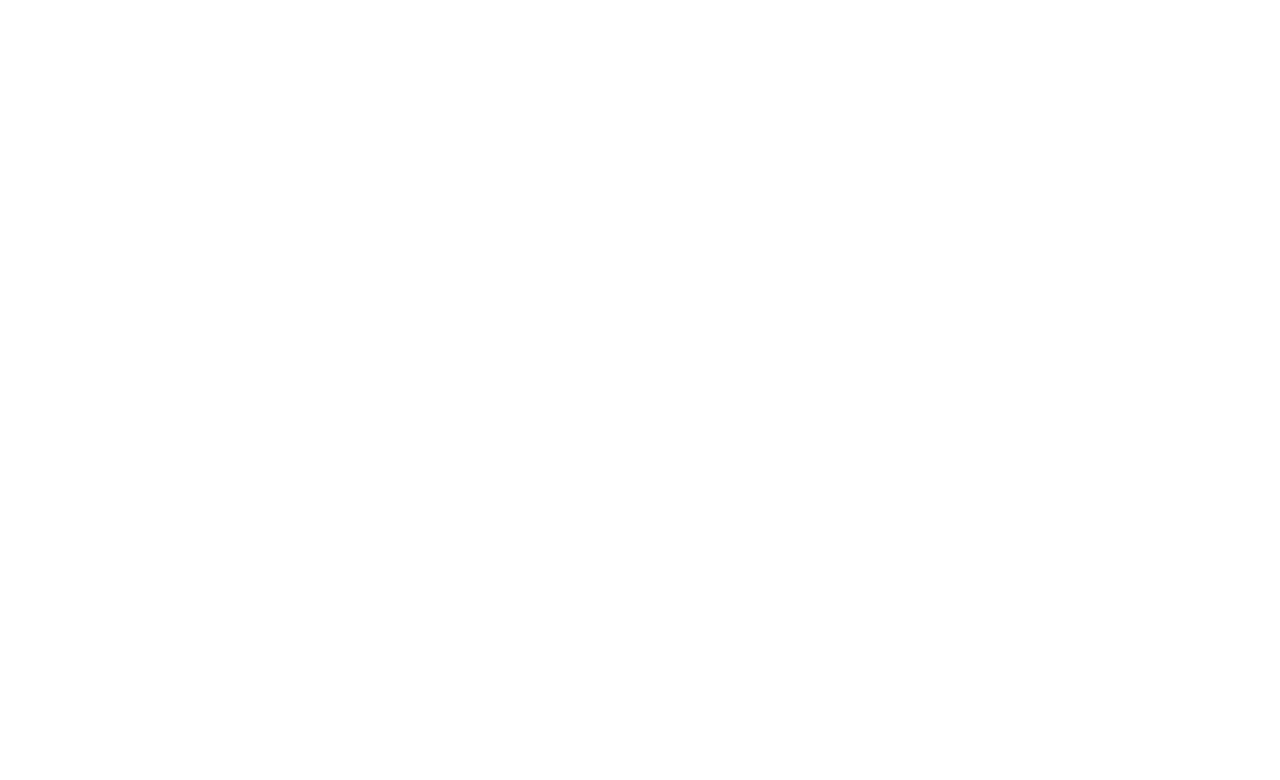
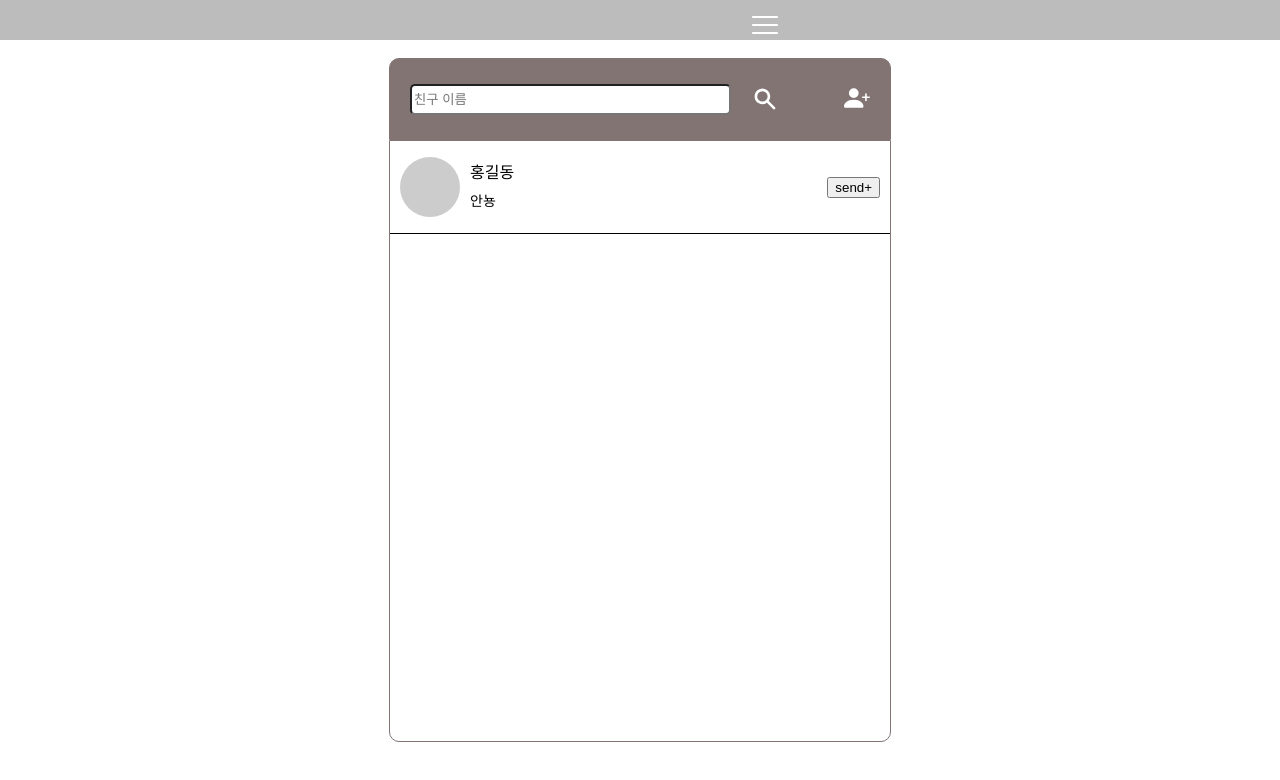
Before and after one commit to birthdayLetter/Front, a React (Create React App) app: page /friend in a window 1280 px wide. Before the commit this address had no page. Shown: the top 780 px of the page. Built offline with nearby package versions, Linux system fonts and the light colour scheme.

Commit message:
freind페이지 디자인 완성

```diff
--- a/src/App.js
+++ b/src/App.js
@@ -5,6 +5,7 @@
 import Main from "./component/main/js/Main.js";
 import SignIn from "./component/sign/js/SignIn.js";
 import SignUp from "./component/sign/js/SignUp.js";
+import Friend from "./component/subPage/freindPage/js/Friend.js";
 import CheckPw from "./component/subPage/myPage/js/CheckPw.js";
 import MyPage from "./component/subPage/myPage/js/MyPage.js";
 import OauthCallback from "./component/sign/js/OauthCallback";
@@ -19,6 +20,7 @@
                 <Route path="/signup" element={<SignUp/>}/>
                 <Route path="/checkpw" element={<CheckPw/>}/>
                 <Route path="/mypage" element={<MyPage/>}/>
+                <Route path="/friend" element={<Friend/>}/>
                 <Route path="/oauth/callback" element={<OauthCallback/>}/>
             </Routes>
       </BrowserRouter>
--- a/src/component/header/js/Header.js
+++ b/src/component/header/js/Header.js
@@ -35,8 +35,7 @@
                         <Menu customBurgerIcon={<RxHamburgerMenu />} customCrossIcon={ <RxCross2 /> }>
                             <div className="menuBox">
                                 <Link to='/' id="home" className="menu-item">Home</Link>
-                                <p id="freind" className="menu-item">Freind</p>
-                                <p id="freind" className="menu-item">Send-Letter</p>
+                                <Link to='/friend' id="freind" className="menu-item">Freind</Link>
                                 {isLoggedIn ? (
                                     <>
                                         <Link to='/signin' id="signin" className="menu-item">Sign-in</Link>
--- /dev/null
+++ b/src/component/subPage/freindPage/js/Friend.js
@@ -0,0 +1,110 @@
+import '../scss/Friend.scss';
+import {useRef, useState} from "react";
+import {FRIEND_URL} from "../../../../config/host-config.js";
+import Header from "../../../header/js/Header.js";
+import FriendList from "../js/FriendList.js";
+import { HiSearch } from "react-icons/hi";
+import { BsPersonPlusFill } from "react-icons/bs";
+
+const Friend = () => {
+    const FRIEND_SEARCH_URL = FRIEND_URL + '/search';
+    const [modal, setModal] = useState(false);
+    const modalBackground = useRef();
+    const [frInput, setFrInput] = useState();
+
+    const friendAddClick = () => {
+        setModal(true);
+
+
+    }
+
+    const searchFrInput = (e) => {
+        const inputVal = e.target.value;
+        setFrInput(inputVal);
+    }
+
+    const searchFreind = async () => {
+
+        const res = await fetch(`${FRIEND_SEARCH_URL}?seachParam=${frInput}`, {
+            method: 'GET',
+            headers: {
+                'Content-Type': 'application/json',
+            },
+
+        })
+        const json = await res.json();
+        // console.log(json);
+        if (res.ok) {
+            console.log(json);
+
+        } else {
+            console.error('응답 상태 코드:', res.status);
+            alert('서버와의 통신이 원활하지 않습니다. 상태 코드: ' + res.status);
+        }
+
+
+    }
+
+    return (
+        <>
+            <Header/>
+            <div className="friend-container">
+                <div className="friend-header">
+                    <div className="friend-search">
+                        <input type="text" className="search-input" placeholder="친구 이름"/>
+                        <HiSearch className='friend-icon'/>
+                    </div>
+                    <div className="friend-add">
+                        <BsPersonPlusFill className='friend-icon' onClick={friendAddClick}/>
+                    </div>
+                </div>
+                <ul className="friend-list">
+
+                    <FriendList/>
+
+                </ul>
+
+            </div>
+            {
+                modal &&
+                <div className={'modal-container'} ref={modalBackground} onClick={e => {
+                    if (e.target === modalBackground.current) {
+                        setModal(false);
+                    }
+                }}>
+                    <div className={'modal-content'}>
+                        <div className="modal-header">
+                            <p className="modal-title">친구 찾기</p>
+                            {/*<button className={'modal-close-btn'} onClick={() => setModal(false)}>*/}
+                            {/*    모달 닫기*/}
+                            {/*</button>*/}
+                            <div className="search-friend">
+                                <input type="text" className="fr-code-input" placeholder="친구 코드" onChange={searchFrInput}/>
+                                <HiSearch className='search-icon' onClick={searchFreind}/>
+                            </div>
+                        </div>
+                        <div className="modal-friend-container">
+                            <div className="fr-box">
+                                <div className="fr-profile"></div>
+                                <div className="fr-info">
+                                    <div className="fr-name">홍길동</div>
+                                    <div className="fr-des">안뇽</div>
+                                </div>
+                            </div>
+                            <button className="fr-send">add+</button>
+                        </div>
+                    </div>
+                </div>
+            }
+
+            {/*<div className="modal-container">*/}
+            {/*    <div className="friend-add-modal">*/}
+
+            {/*    </div>*/}
+            {/*</div>*/}
+
+        </>
+    )
+}
+
+export default Friend;
--- /dev/null
+++ b/src/component/subPage/freindPage/js/FriendList.js
@@ -0,0 +1,19 @@
+import '../scss/FriendList.scss';
+
+const FriendList = () => {
+    return (
+        <>
+            <li className="friend-list-container">
+                <div className="fr-box">
+                    <div className="fr-profile">    </div>
+                    <div className="fr-info">
+                        <div className="fr-name">홍길동</div>
+                        <div className="fr-des">안뇽</div>
+                    </div>
+                </div>
+                <button className="fr-send">send+</button>
+            </li>
+        </>
+    )
+}
+export default FriendList;
--- /dev/null
+++ b/src/component/subPage/freindPage/scss/Friend.scss
@@ -0,0 +1,153 @@
+.friend-container {
+  width: 100%;
+  height: 100vh;
+  display: flex;
+  flex-direction: column;
+  justify-content: center;
+  align-items: center;
+
+  .friend-header {
+    width: 460px;
+    height: 80px;
+    padding: 0 20px;
+    border-radius: 10px 10px 0 0;
+    border: 1px solid #817473;
+    background: #817473;
+    display: flex;
+    flex-direction: row;
+    justify-content: space-between;
+    align-items: center;
+
+    .friend-search {
+      width: 80%;
+      display: flex;
+      flex-direction: row;
+      justify-content: space-between;
+      align-items: center;
+
+
+      .search-input {
+        width: 85%;
+        height: 25px;
+        border-radius: 5px;
+      }
+    }
+    .friend-icon {
+      font-size: 26px;
+      color: #fff;
+    }
+
+  }
+  .friend-list {
+    width: 500px;
+    height: 600px;
+    border-radius: 0 0 10px 10px;
+    border: 1px solid #817473;
+  }
+
+
+}
+.modal-container {
+  width: 100%;
+  height: 100%;
+  position: fixed;
+  top: 0;
+  left: 0;
+  display: flex;
+  justify-content: center;
+  align-items: center;
+  background: rgba(0, 0, 0, 0.5);
+
+  .modal-content {
+    //display: none;
+    position: absolute;
+    width: 410px;
+    height: 500px;
+    padding: 20px;
+
+    background: #fff;
+    border-radius: 5px;
+    box-shadow:0 2px 3px 0 rgba(34,36,38,0.15);
+    display: flex;
+    flex-direction: column;
+    align-items: center;
+
+    .modal-header {
+      width: 100%;
+      height: 15%;
+      padding-bottom: 15px;
+
+      display: flex;
+      flex-direction: column;
+      align-items: center;
+      justify-content: space-between;
+      border-bottom: 1px solid #000;
+
+      .modal-title {
+        font-size: 18px;
+
+      }
+
+      .search-friend {
+        width: 80%;
+        display: flex;
+        flex-direction: row;
+        align-items: center;
+        justify-content: space-around;
+
+        .fr-code-input {
+          width: 80%;
+          height: 18px;
+          padding: 3px;
+          font-size: 15px;
+        }
+        .search-icon {
+          font-size: 20px;
+        }
+      }
+
+    }
+    .modal-friend-container {
+      width: 96%;
+      height: 12%;
+      padding: 2%;
+      display: flex;
+      flex-direction: row;
+      align-items: center;
+      justify-content: space-between;
+      border-bottom: 1px solid #000;
+      //background: #9f4949;
+
+      .fr-box {
+        width: 70%;
+        height: 100%;
+        display: flex;
+        flex-direction: row;
+        align-items: center;
+        gap: 10px;
+
+        .fr-profile {
+          width: 60px;
+          height: 60px;
+          border-radius: 50%;
+          background: #ccc;
+        }
+
+        .fr-info {
+          height: 100%;
+          display: flex;
+          flex-direction: column;
+          justify-content: space-evenly;
+
+          .fr-name {
+            font-size: 16px;
+          }
+
+          .fr-des {
+            font-size: 14px;
+          }
+        }
+      }
+    }
+  }
+}
--- /dev/null
+++ b/src/component/subPage/freindPage/scss/FriendList.scss
@@ -0,0 +1,44 @@
+.friend-list-container {
+  width: 96%;
+  height: 12%;
+  padding: 2%;
+  display: flex;
+  flex-direction: row;
+  align-items: center;
+  justify-content: space-between;
+  border-bottom: 1px solid #000;
+  //background: #9f4949;
+
+  .fr-box {
+    width: 70%;
+    height: 100%;
+    display: flex;
+    flex-direction: row;
+    align-items: center;
+    gap: 10px;
+
+    .fr-profile {
+      width: 60px;
+      height: 60px;
+      border-radius: 50%;
+      background: #ccc;
+    }
+
+    .fr-info {
+      height: 100%;
+      display: flex;
+      flex-direction: column;
+      justify-content: space-evenly;
+
+      .fr-name {
+        font-size: 16px;
+      }
+
+      .fr-des {
+        font-size: 14px;
+      }
+    }
+  }
+
+
+}
--- a/src/config/host-config.js
+++ b/src/config/host-config.js
@@ -9,10 +9,12 @@
 const SIGN = '/sign-api';
 const SIGN_KAKAO = '/sign-api/kakao';
 const USER = '/user/profile';
+const FRIEND = '/friend';
 
 
 export const SIGN_URL = API_BASE_URL + SIGN;
 export const SIGN_KAKAO_URL = API_BASE_URL + SIGN_KAKAO;
 export const USER_URL = API_BASE_URL + USER;
+export const FRIEND_URL = API_BASE_URL + FRIEND;
 export  const REDIRECT_URI=`http://localhost:3000/sign_in`;
 export  const REST_API_KEY=`e140120f18ebca253dc9456e7b42857e`;
```
